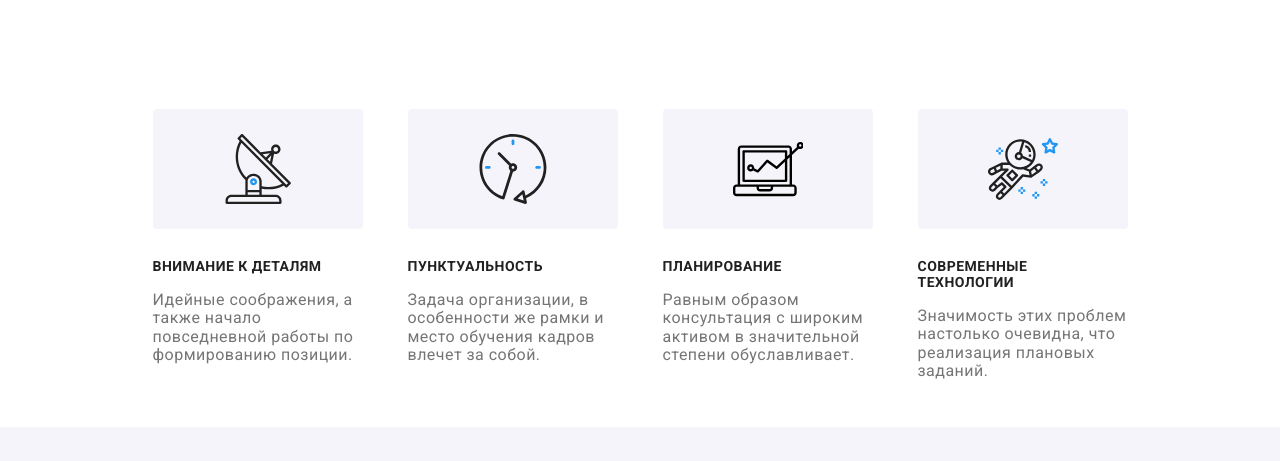
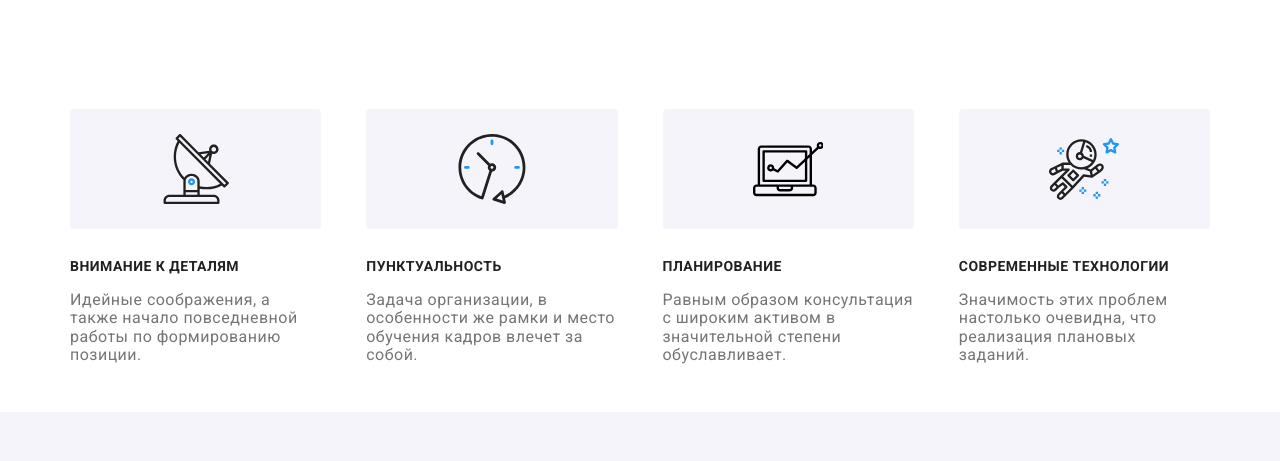
Before and after one commit to VitaliiShalamai/goit-markup-hw-08, a plain HTML site: page index.html in a window 1280 px wide. Shown: the top 461 px of the page. Drawn offline with nearby package versions, Linux system fonts and the light colour scheme.

Commit message:
Features complete

```diff
--- a/sass/layout/_features.scss
+++ b/sass/layout/_features.scss
@@ -14,6 +14,9 @@
     display  : flex;
     flex-wrap: wrap;
     }
+    @media screen and (min-width: 1200px) {
+    flex-wrap: nowrap;
+}
 }
 
 .feature__list {
@@ -27,7 +30,7 @@
 }
 
 @media screen and (min-width: 1200px) {
-    width : calc((100% - 8 * 15px) / 5);
+    width : calc((100% - 8 * 15px) / 4);
     margin: 15px;
 
     .team .team__member:not(:last-child) {
```
Also changed, not shown: css/main.css, css/main.min.css, 2 other files.
